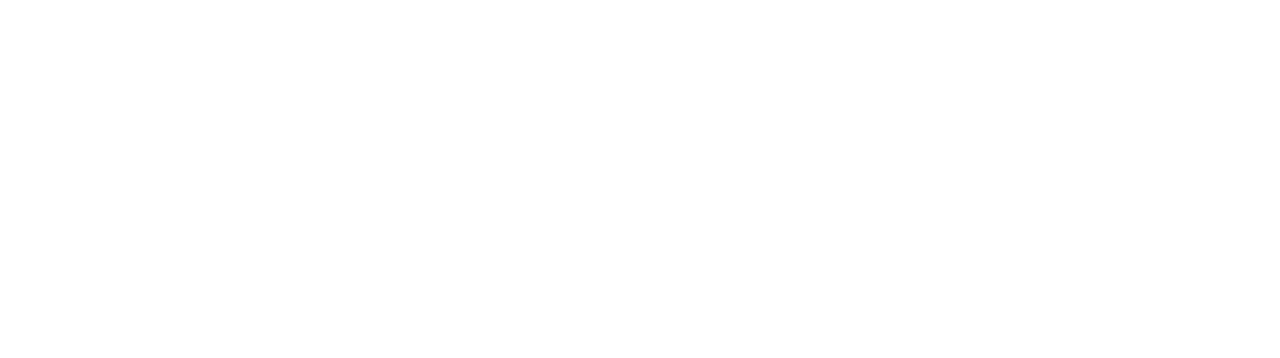
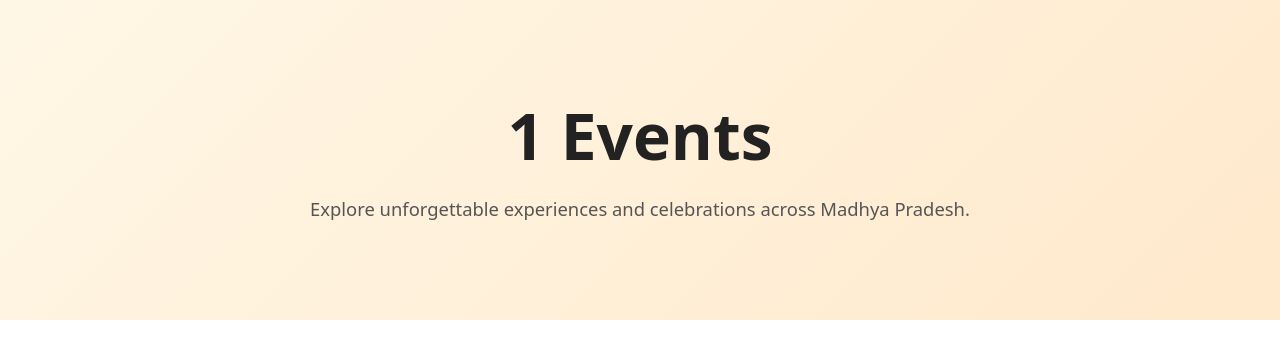
Before and after one commit to mansichopade1208/Minor-Project, a React (Vite) app in the folder frontend/: page /events/1 in a window 1280 px wide. Before the commit this address had no page. Shown: the top 358 px of the page. Built offline with nearby package versions, Linux system fonts and the light colour scheme.

Commit message:
event category

```diff
--- a/frontend/src/App.jsx
+++ b/frontend/src/App.jsx
@@ -1,12 +1,14 @@
 import { Routes, Route } from 'react-router-dom'
 import HomePage from './home page/HomePage'
 import EventPage from './Event pages/EventPage'
+import CategoryEventsPage from './Event pages/CategoryEventsPage'
 
 function App() {
   return (
     <Routes>
       <Route path="/" element={<HomePage />} />
       <Route path="/events" element={<EventPage />} />
+      <Route path="/events/:category" element={<CategoryEventsPage />} />
     </Routes>
   )
 }
--- /dev/null
+++ b/frontend/src/Event pages/CategoryEventsPage.css
@@ -0,0 +1,95 @@
+.category-hero {
+  min-height: 40vh;
+
+  background: linear-gradient(
+    135deg,
+    #fff7e6,
+    #ffe9cc
+  );
+
+  display: flex;
+  align-items: center;
+  justify-content: center;
+
+  text-align: center;
+
+  padding: 80px 20px;
+}
+
+.category-title {
+  font-size: 4rem;
+  font-weight: 700;
+  color: #222;
+}
+
+.category-description {
+  font-size: 1.15rem;
+  max-width: 700px;
+  margin: 20px auto 0;
+  color: #555;
+}
+
+.category-events {
+  background-color: #fff;
+}
+
+/* EVENT CARDS */
+
+.event-portrait-card {
+  position: relative;
+  height: 450px;
+  border-radius: 20px;
+  overflow: hidden;
+  cursor: pointer;
+}
+
+.event-portrait-card img {
+  width: 100%;
+  height: 100%;
+  object-fit: cover;
+
+  transition: transform 0.4s ease;
+}
+
+.event-portrait-card:hover img {
+  transform: scale(1.08);
+}
+
+.event-overlay {
+  position: absolute;
+  inset: 0;
+
+  background: linear-gradient(
+    rgba(0, 0, 0, 0.1),
+    rgba(0, 0, 0, 0.75)
+  );
+
+  display: flex;
+  align-items: flex-end;
+
+  padding: 25px;
+}
+
+.event-overlay h3 {
+  color: white;
+  font-size: 1.8rem;
+  font-weight: 700;
+  margin: 0;
+}
+
+/* RESPONSIVE */
+
+@media (max-width: 768px) {
+
+  .category-title {
+    font-size: 2.5rem;
+  }
+
+  .category-description {
+    font-size: 1rem;
+  }
+
+  .event-portrait-card {
+    height: 380px;
+  }
+}
--- /dev/null
+++ b/frontend/src/Event pages/CategoryEventsPage.jsx
@@ -0,0 +1,81 @@
+import { useParams } from "react-router-dom";
+import "./CategoryEventsPage.css";
+
+export default function CategoryEventsPage() {
+  const { category } = useParams();
+
+  // Temporary Dummy Data
+  const events = [
+    {
+      id: 1,
+      title: "Folk Music Festival",
+      image:
+        "https://images.unsplash.com/photo-1501386761578-eac5c94b800a?q=80&w=1200&auto=format&fit=crop",
+      category: "music",
+    },
+
+    {
+      id: 2,
+      title: "Classical Night Concert",
+      image:
+        "https://images.unsplash.com/photo-1493225457124-a3eb161ffa5f?q=80&w=1200&auto=format&fit=crop",
+      category: "music",
+    },
+
+    {
+      id: 3,
+      title: "Tribal Dance Celebration",
+      image:
+        "https://images.unsplash.com/photo-1514525253161-7a46d19cd819?q=80&w=1200&auto=format&fit=crop",
+      category: "cultural",
+    },
+
+    {
+      id: 4,
+      title: "Street Food Carnival",
+      image:
+        "https://images.unsplash.com/photo-1555939594-58d7cb561ad1?q=80&w=1200&auto=format&fit=crop",
+      category: "food",
+    },
+  ];
+
+  // Filter Events by Category
+  const filteredEvents = events.filter((event) => event.category === category);
+
+  return (
+    <div className="category-page">
+      {/* HERO SECTION */}
+      <section className="category-hero">
+        <div className="container text-center text-white">
+          <h1 className="category-title">
+            {category.charAt(0).toUpperCase() + category.slice(1)} Events
+          </h1>
+
+          <p className="category-description">
+            Explore unforgettable experiences and celebrations across Madhya
+            Pradesh.
+          </p>
+        </div>
+      </section>
+
+      {/* EVENTS GRID */}
+      <section className="category-events py-5">
+        <div className="container">
+          <div className="row g-4">
+            {filteredEvents.map((event) => (
+              <div className="col-md-6 col-lg-4" key={event.id}>
+                <div className="event-portrait-card">
+                  <img src={event.image} alt={event.title} />
+
+                  <div className="event-overlay">
+                    <h3>{event.title}</h3>
+                  </div>
+                </div>
+              </div>
+            ))}
+          </div>
+        </div>
+      </section>
+    </div>
+  );
+}
--- a/frontend/src/Event pages/EventGrid.jsx
+++ b/frontend/src/Event pages/EventGrid.jsx
@@ -63,7 +63,7 @@
           {categories.map((category, index) => (
             <div className="col-md-6 col-lg-4" key={index}>
               <Link
-                to={`/events/category/${category.slug}`}
+                to={`/events/${category.slug}`}
                 className="text-decoration-none"
               >
                 <div className="category-card">
```
